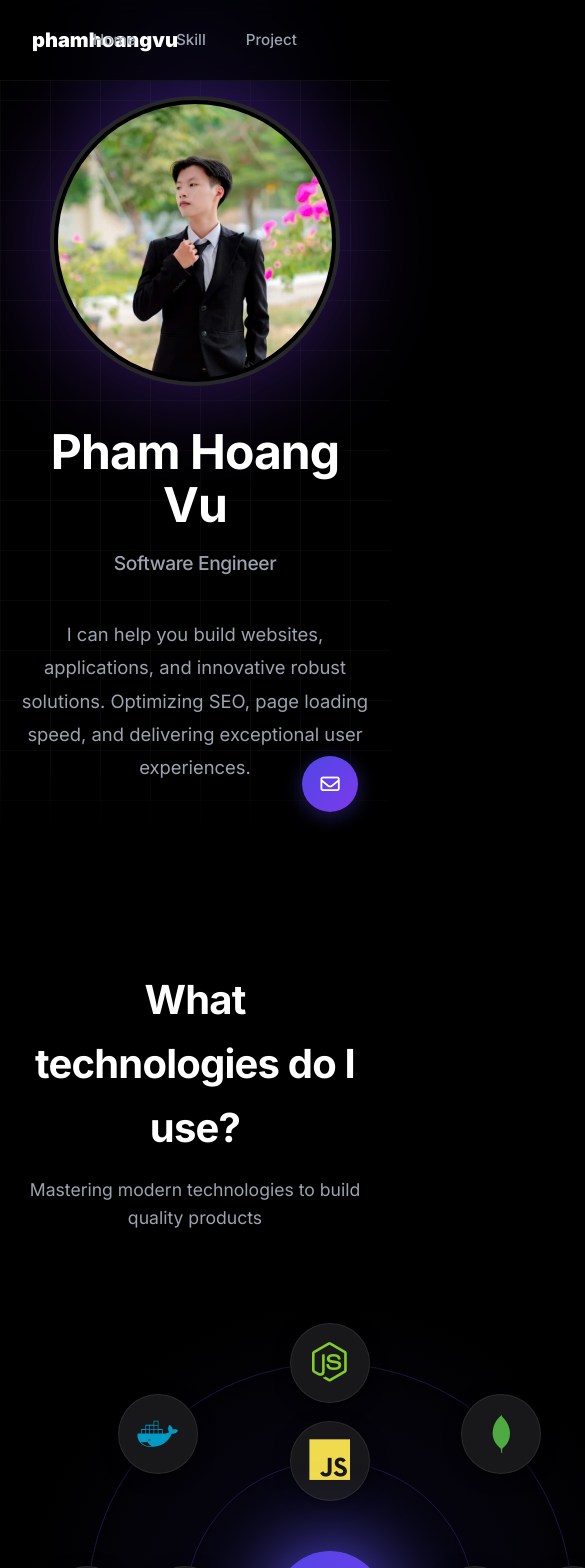
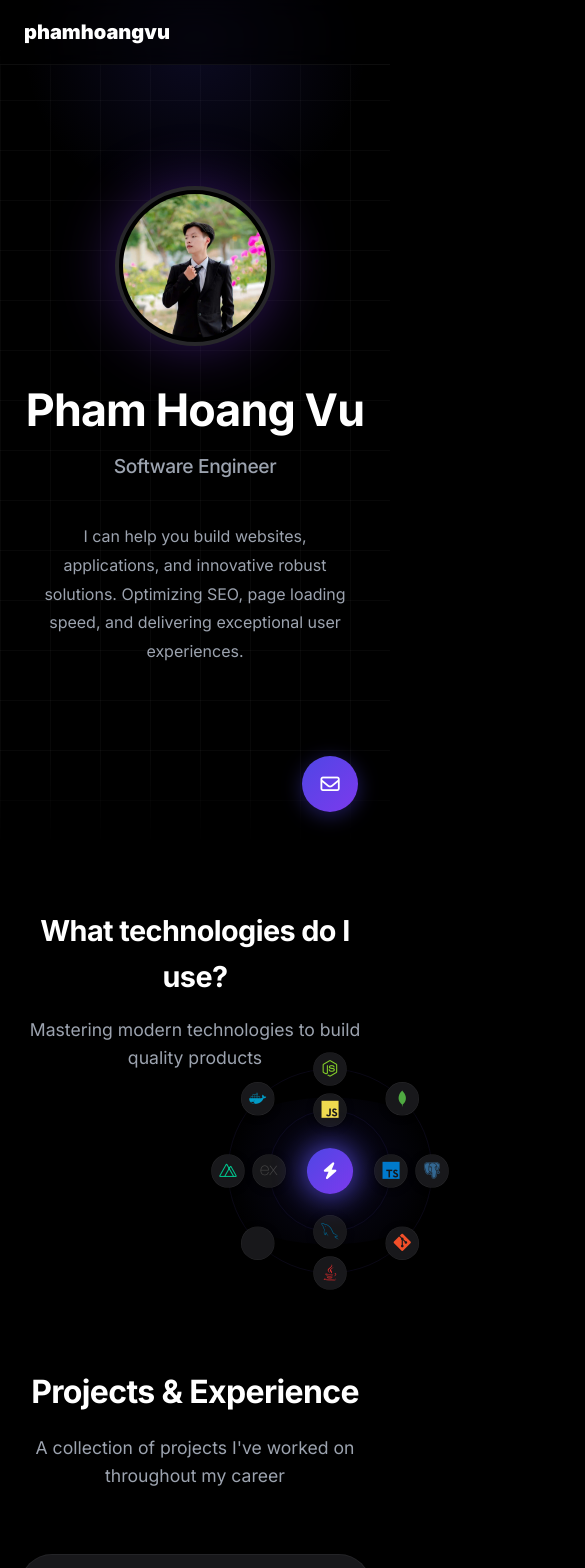
Before and after one commit to phamhoangvu2k7/Portfolio, a React (Vite) app in the folder frontend/: page / in a window 390 px wide. Shown: the top 1568 px of the page, 585 px wide, since content can reach past the window. Built offline with nearby package versions, Linux system fonts and the light colour scheme.

Commit message:
Add responsive for project

```diff
--- a/frontend/src/index.css
+++ b/frontend/src/index.css
@@ -495,8 +495,80 @@ h4 {
   transform: scale(1.1);
 }
 
-@media (max-width: 768px) {
-  .orbit-container {
-    transform: scale(0.7);
+/* Responsive Design */
+@media (max-width: 1200px) {
+  .orbit-scene {
+    transform: scale(0.85);
   }
 }
+
+@media (max-width: 1024px) {
+  .nav-links {
+    gap: 1.5rem;
+  }
+  .orbit-scene {
+    transform: scale(0.75);
+    margin: -50px auto;
+  }
+  .bento-grid {
+    grid-template-columns: repeat(2, 1fr);
+  }
+}
+
+@media (max-width: 768px) {
+  .top-nav {
+    padding: 1rem 1.5rem;
+  }
+  .nav-links {
+    display: none; /* Hide primary links on mobile for cleaner look */
+  }
+  .hero-avatar {
+    width: 220px;
+    height: 220px;
+    box-shadow: 0 0 60px rgba(124, 58, 237, 0.4);
+  }
+  .hero-name {
+    font-size: 3.5rem;
+  }
+  .orbit-scene {
+    transform: scale(0.55);
+    margin: -100px auto;
+    height: 450px;
+  }
+  .orbital-section {
+    padding: 4rem 5vw;
+  }
+  .bento-grid {
+    grid-template-columns: 1fr;
+    gap: 1.5rem;
+  }
+  .bento-header h2 {
+    font-size: 2rem;
+  }
+}
+
+@media (max-width: 480px) {
+  .hero-name {
+    font-size: 2.8rem;
+  }
+  .hero-avatar {
+    width: 160px;
+    height: 160px;
+  }
+  .orbit-scene {
+    transform: scale(0.42);
+    margin: -140px auto;
+    height: 350px;
+  }
+  .orbital-header h2 {
+    font-size: 1.8rem;
+  }
+  .hero-description {
+    font-size: 1rem;
+    padding: 0 1rem;
+  }
+  .primary-button {
+    padding: 0.8rem 2rem;
+    font-size: 1rem;
+  }
+}
```
